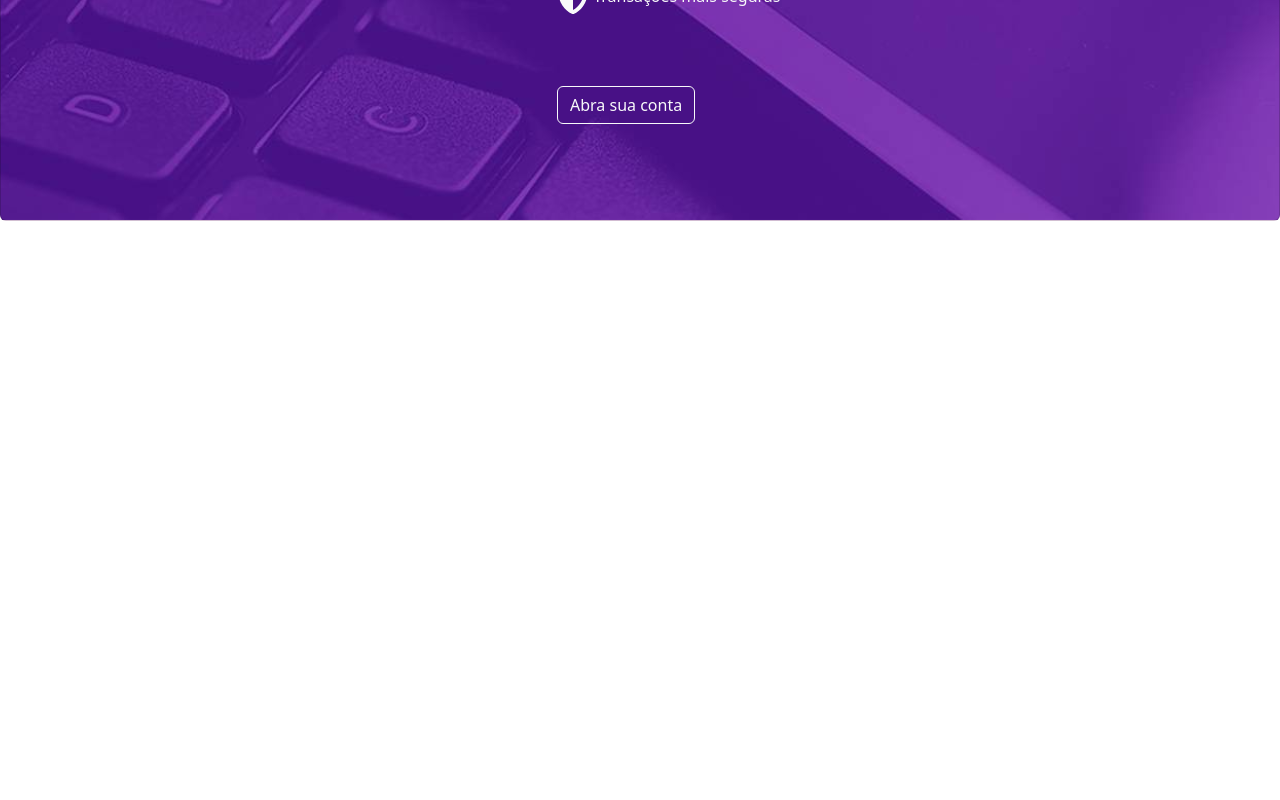
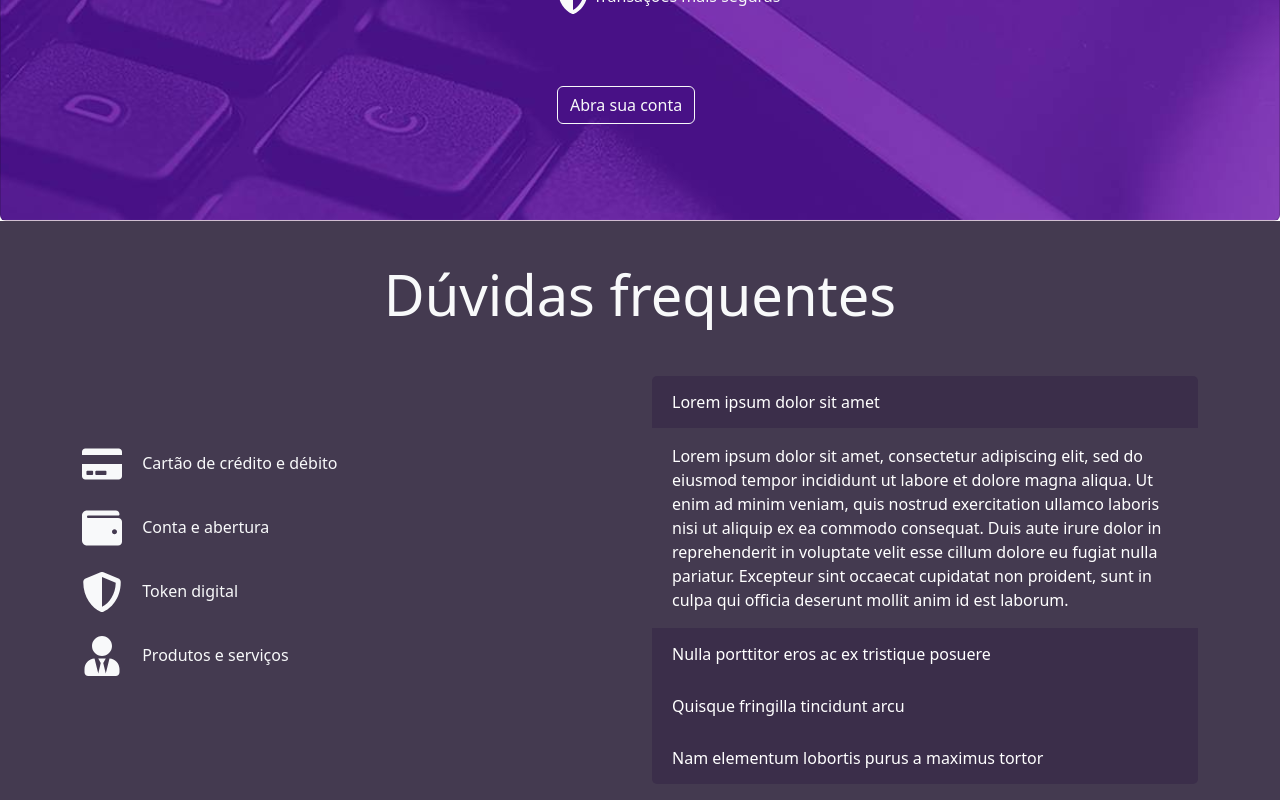
Before and after one commit to ismaelfsjunior/magbank, a React (Create React App) app: page / in a window 1280 px wide. Shown: the part 2626-3426 px from the top of the page. Before the commit the page ends 2847 px from the top, so only its background shows below. Built offline with nearby package versions, Linux system fonts and the light colour scheme.

Commit message:
feat(FAQ): Created component Faq.

```diff
--- a/src/App.js
+++ b/src/App.js
@@ -3,6 +3,7 @@ import Navbar from "./componets/Navbar/Index.js";
 import Hero from "./componets/Hero/index.js";
 import Main from "./componets/Main/index.js";
 import Institutional from "./componets/Institutional/index.js";
+import Faq from "./componets/Faq/index.js";
 import "./App.scss";
 
 const App = () => {
@@ -12,6 +13,7 @@ const App = () => {
       <Hero />
       <Main />
       <Institutional />
+      <Faq />
     </div>
   );
 }
--- /dev/null
+++ b/src/componets/Faq/index.js
@@ -0,0 +1,103 @@
+import React, { useState, useEffect } from "react";
+import { Container, Row, Col, Accordion } from "react-bootstrap";
+import { FaCreditCard, FaWallet, FaUserTie, FaShieldAlt } from "react-icons/fa";
+import "./index.scss";
+
+const Faq = () => {
+    const options = [
+        {icon: <FaCreditCard className="fs-1"/>, text: '  Cartão de crédito e débito'},
+        {icon: <FaWallet className="fs-1"/>, text: '  Conta e abertura'},
+        {icon: <FaShieldAlt className="fs-1"/>, text: '  Token digital'},
+        {icon: <FaUserTie className="fs-1"/>, text: '  Produtos e serviços'}
+    ];
+
+    const [ index, setIndex ] = useState(0);
+
+    const handleClick = key => {
+        setIndex(key);
+    };
+
+    useEffect(() => {
+        // console.log(index);
+    },[index]);
+
+    return(
+    <section className="faq text-light">
+        <Container className="py-3">
+            <h2 className="faq-h2 py-5 text-center">Dúvidas frequentes</h2>
+            <Row className="d-flex align-items-center justify-items-center">
+                <Col className="d-lg-none mb-3" xs={12}>
+                    <Row>
+                        {options.map(({ icon }, key) => (
+                            <Col className="d-flex justify-content-center" key={key}>
+                                <p onClick={() => handleClick(key)}> {icon} </p>
+                            </Col>
+                        ))}
+                    </Row>
+                    <Row className="text-center mt-3">
+                        <p>{options[index].text}</p>
+                    </Row>
+                </Col>
+                <Col className="d-none d-lg-block">
+                        {options.map(({ icon, text }, key) => (
+                            <p className="mb-4 faq-acordion" onClick={() => handleClick(key)} key={key} >{ icon } <span className="ps-3">{ text }</span></p>
+                        ))}
+                </Col>
+                <Col className="pt-3">
+                    <Accordion defaultActiveKey='0' activeKey={`${index}`} alwaysOpen>
+                        <Accordion.Item eventKey='0'>
+                            <Accordion.Header>Lorem ipsum dolor sit amet</Accordion.Header>
+                            <Accordion.Body>
+                            Lorem ipsum dolor sit amet, consectetur adipiscing elit, sed do
+                            eiusmod tempor incididunt ut labore et dolore magna aliqua. Ut enim ad
+                            minim veniam, quis nostrud exercitation ullamco laboris nisi ut
+                            aliquip ex ea commodo consequat. Duis aute irure dolor in
+                            reprehenderit in voluptate velit esse cillum dolore eu fugiat nulla
+                            pariatur. Excepteur sint occaecat cupidatat non proident, sunt in
+                            culpa qui officia deserunt mollit anim id est laborum.
+                            </Accordion.Body>
+                        </Accordion.Item>
+                        <Accordion.Item eventKey='1'>
+                            <Accordion.Header>Nulla porttitor eros ac ex tristique posuere</Accordion.Header>
+                            <Accordion.Body>
+                            Lorem ipsum dolor sit amet, consectetur adipiscing elit, sed do
+                            eiusmod tempor incididunt ut labore et dolore magna aliqua. Ut enim ad
+                            minim veniam, quis nostrud exercitation ullamco laboris nisi ut
+                            aliquip ex ea commodo consequat. Duis aute irure dolor in
+                            reprehenderit in voluptate velit esse cillum dolore eu fugiat nulla
+                            pariatur. Excepteur sint occaecat cupidatat non proident, sunt in
+                            culpa qui officia deserunt mollit anim id est laborum.
+                            </Accordion.Body>
+                        </Accordion.Item>
+                        <Accordion.Item eventKey='2'>
+                            <Accordion.Header>Quisque fringilla tincidunt arcu</Accordion.Header>
+                            <Accordion.Body>
+                            Lorem ipsum dolor sit amet, consectetur adipiscing elit, sed do
+                            eiusmod tempor incididunt ut labore et dolore magna aliqua. Ut enim ad
+                            minim veniam, quis nostrud exercitation ullamco laboris nisi ut
+                            aliquip ex ea commodo consequat. Duis aute irure dolor in
+                            reprehenderit in voluptate velit esse cillum dolore eu fugiat nulla
+                            pariatur. Excepteur sint occaecat cupidatat non proident, sunt in
+                            culpa qui officia deserunt mollit anim id est laborum.
+                            </Accordion.Body>
+                        </Accordion.Item>
+                        <Accordion.Item eventKey='3'>
+                            <Accordion.Header>Nam elementum lobortis purus a maximus tortor</Accordion.Header>
+                            <Accordion.Body>
+                            Lorem ipsum dolor sit amet, consectetur adipiscing elit, sed do
+                            eiusmod tempor incididunt ut labore et dolore magna aliqua. Ut enim ad
+                            minim veniam, quis nostrud exercitation ullamco laboris nisi ut
+                            aliquip ex ea commodo consequat. Duis aute irure dolor in
+                            reprehenderit in voluptate velit esse cillum dolore eu fugiat nulla
+                            pariatur. Excepteur sint occaecat cupidatat non proident, sunt in
+                            culpa qui officia deserunt mollit anim id est laborum.
+                            </Accordion.Body>
+                        </Accordion.Item>
+                    </Accordion>
+                </Col>
+            </Row>
+        </Container>
+    </section>
+    );
+}
+export default Faq;
--- /dev/null
+++ b/src/componets/Faq/index.scss
@@ -0,0 +1,32 @@
+.faq {
+    background-color: #443a50;
+}
+
+div.accordion {
+    --bs-accordion-bg: unset;
+    --bs-accordion-active-bg: #3b2e4a;
+    --bs-accordion-active-color: #fff;
+    --bs-accordion-color: #fff;
+    --bs-accordion-btn-bg: #3b2e4a;
+    --bs-accordion-border-color: unset;
+    --bs-accordion-btn-active-icon: unset;
+    --bs-accordion-btn-icon: unset;
+}
+
+.faq-h2 {
+    font-size: 2.2rem;
+    font-weight: 300;
+    line-height: 1.2rem;
+
+    @media screen and (min-width: 992px) {
+        font-size: 3.5rem;
+    }
+}
+
+.accordion-button {
+    color: #fff !important;
+}
+
+.faq-acordion {
+    cursor: pointer;
+}
```
